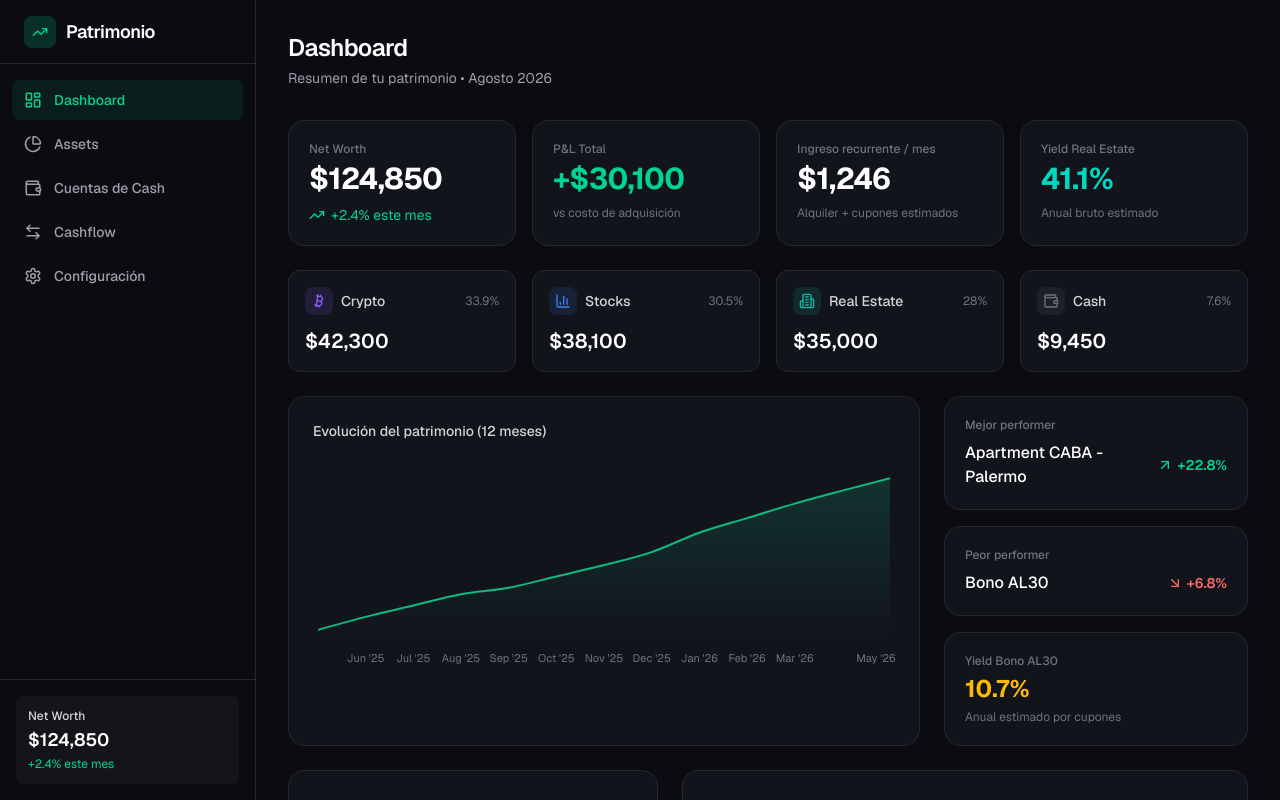
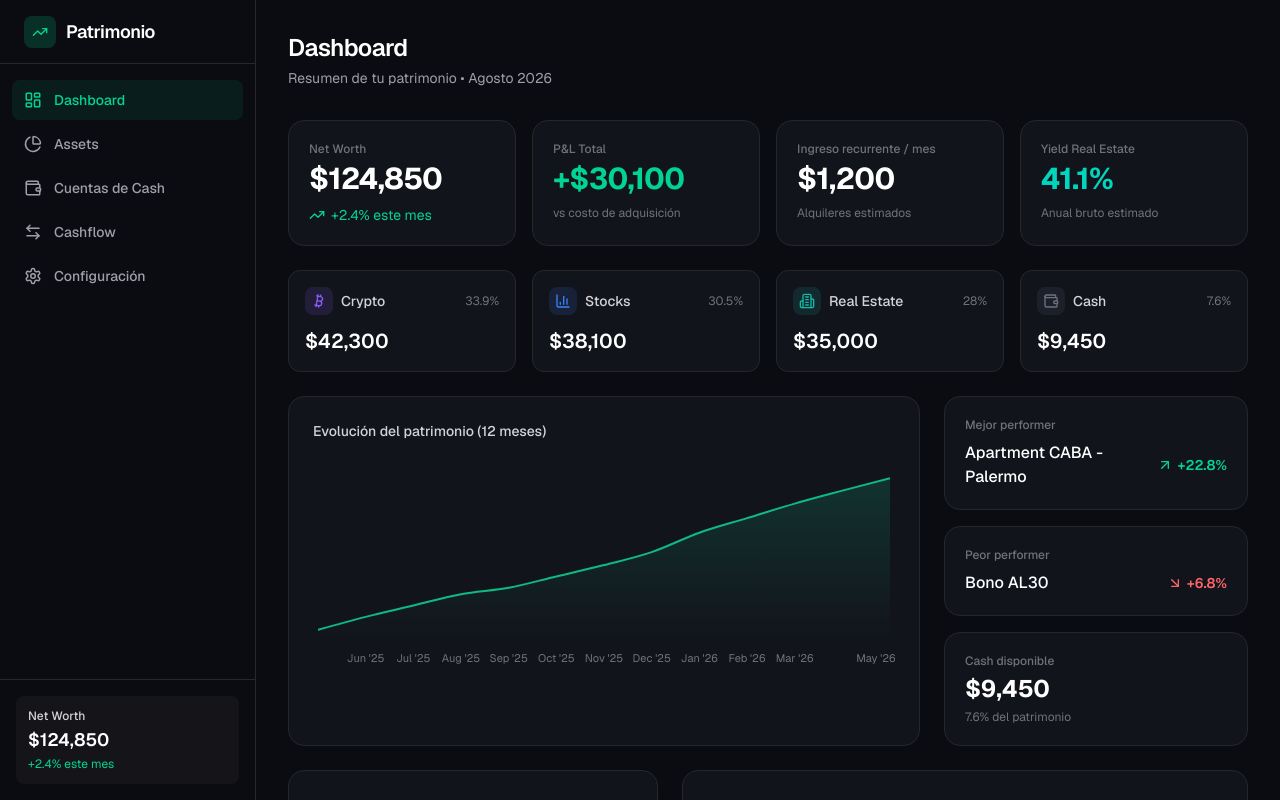
Before and after one commit to MilstG/portfolio, a Next.js app: page / in a window 1280 px wide. Shown: the top 800 px of the page. Built offline with nearby package versions, Linux system fonts and the light colour scheme.

Commit message:
Remove hardcoded AL30 yield card from Dashboard

```diff
--- a/src/app/page.tsx
+++ b/src/app/page.tsx
@@ -23,8 +23,7 @@ const totalPnl = netWorth.totalUsd - totalCost - 9450;
 const bestAsset = [...assets].sort((a, b) => b.pnlPercent - a.pnlPercent)[0];
 const worstAsset = [...assets].sort((a, b) => a.pnlPercent - b.pnlPercent)[0];
 const realEstateYield = (1200 * 12) / 35000 * 100;
-const bondYield = (275 * 2) / 5125 * 100;
-const monthlyRecurring = 1200 + 275 / 6;
+const monthlyRecurring = 1200;
 
 export default function DashboardPage() {
   return (
@@ -54,7 +53,7 @@ export default function DashboardPage() {
         <div className="rounded-2xl border border-zinc-800 bg-[#12141c] p-5">
           <p className="text-xs font-medium text-zinc-500">Ingreso recurrente / mes</p>
           <p className="mt-1 text-3xl font-bold tracking-tight text-white">{formatUSD(monthlyRecurring)}</p>
-          <p className="mt-2 text-xs text-zinc-500">Alquiler + cupones estimados</p>
+          <p className="mt-2 text-xs text-zinc-500">Alquileres estimados</p>
         </div>
         <div className="rounded-2xl border border-zinc-800 bg-[#12141c] p-5">
           <p className="text-xs font-medium text-zinc-500">Yield Real Estate</p>
@@ -121,9 +120,9 @@ export default function DashboardPage() {
             </div>
           </div>
           <div className="rounded-2xl border border-zinc-800 bg-[#12141c] p-5">
-            <p className="text-xs font-medium text-zinc-500">Yield Bono AL30</p>
-            <p className="mt-1 text-2xl font-bold text-amber-400">{bondYield.toFixed(1)}%</p>
-            <p className="mt-1 text-xs text-zinc-500">Anual estimado por cupones</p>
+            <p className="text-xs font-medium text-zinc-500">Cash disponible</p>
+            <p className="mt-1 text-2xl font-bold text-white">$9,450</p>
+            <p className="mt-1 text-xs text-zinc-500">7.6% del patrimonio</p>
           </div>
         </div>
       </div>
```
